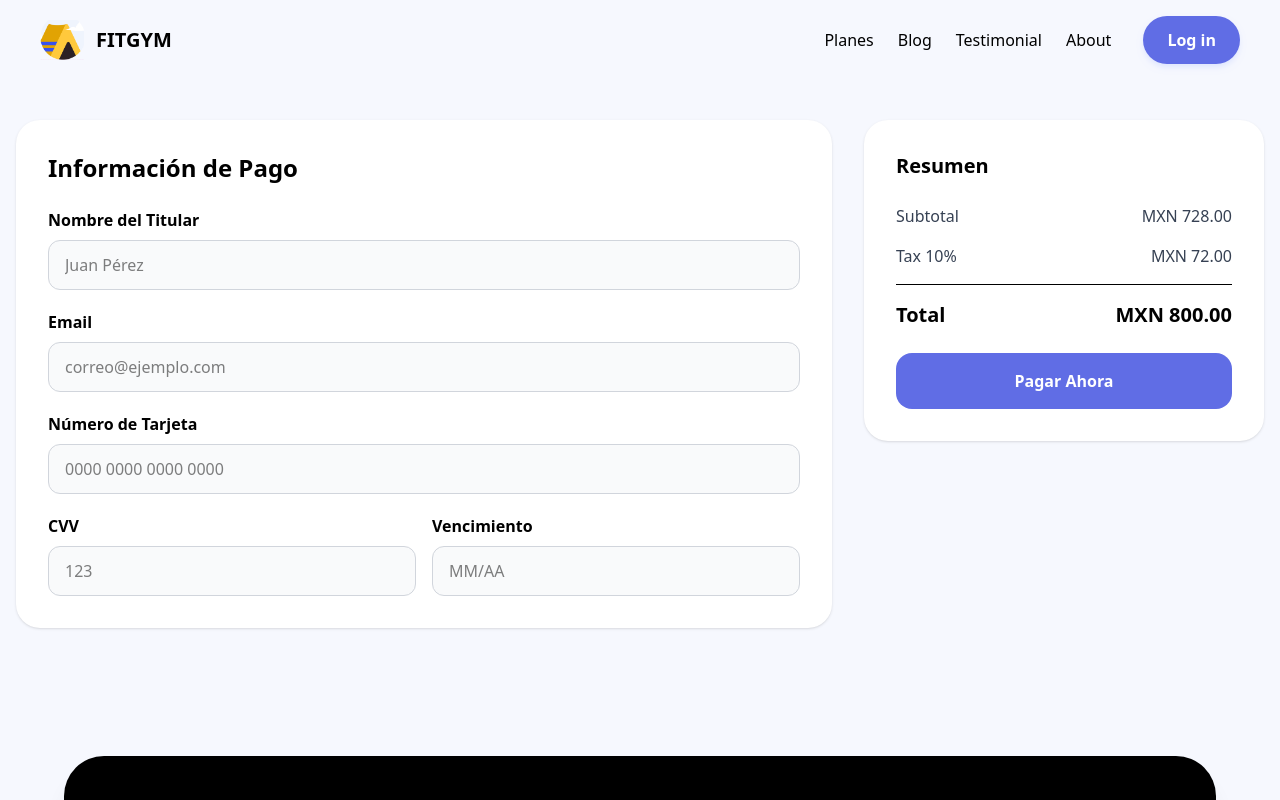
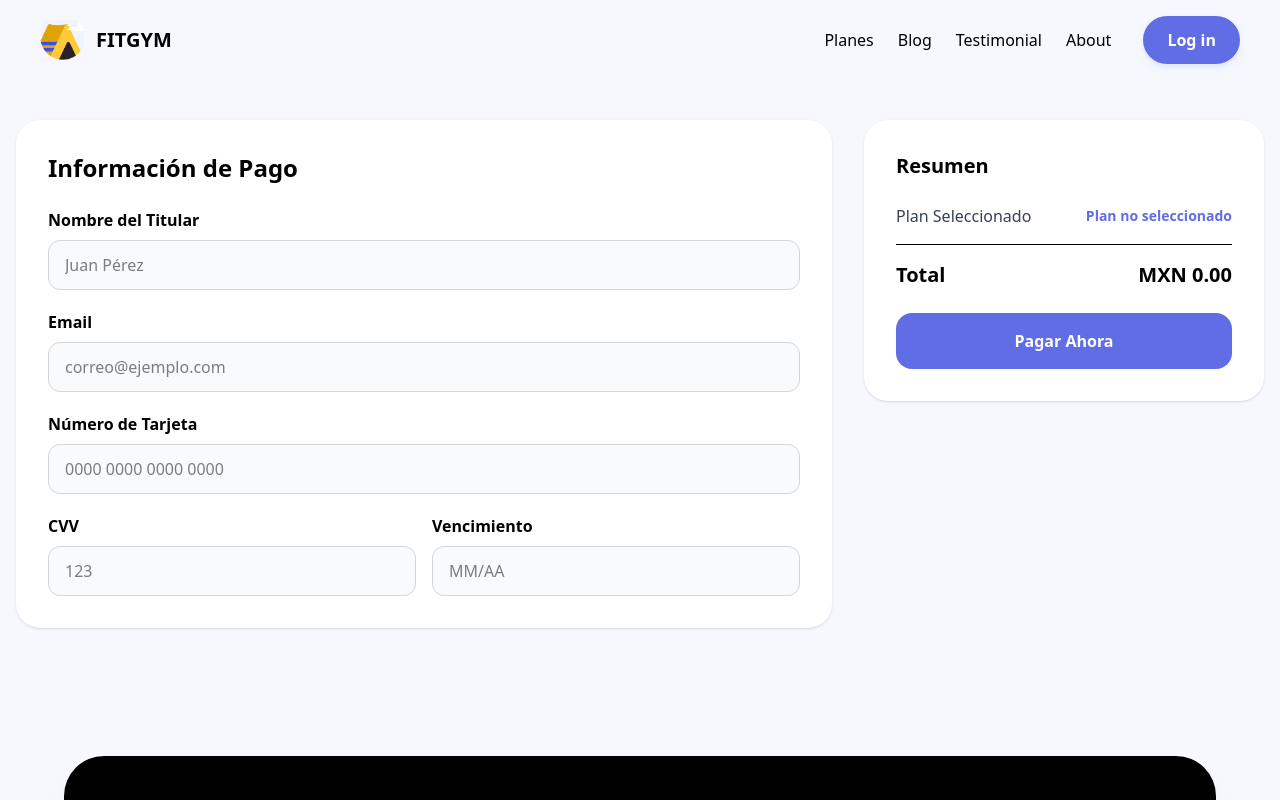
Before and after one commit to lcmarquez2005/fitgym, a React (Vite) app: page /checkout in a window 1280 px wide. Shown: the top 800 px of the page. Built offline with nearby package versions, Linux system fonts and the light colour scheme.

Commit message:
feat: Agrega flujo dinámico entre Planes, Checkout y Ticket usando useLocation

```diff
--- a/src/components/PricingCard.jsx
+++ b/src/components/PricingCard.jsx
@@ -1,6 +1,9 @@
 import React from "react";
+import { useNavigate } from 'react-router-dom';
 
 const PricingCard = ({ title, price, benefits, imageSrc, buttonText }) => {
+  const navigate = useNavigate();
+
   return (
     <div className="flex flex-1 flex-col items-start bg-white py-8 rounded-3xl shadow-lg min-w-[300px]">
       <img
@@ -29,7 +32,7 @@ const PricingCard = ({ title, price, benefits, imageSrc, buttonText }) => {
       <div className="flex flex-col md:flex-row justify-between items-center w-full px-8 gap-4 mt-auto">
         <button
           className="bg-[#606DE5] py-3 px-6 rounded-3xl w-full md:w-auto hover:bg-[#4a55c2] transition"
-          onClick={() => alert(`Seleccionaste: ${title}`)}
+          onClick={() => navigate('/checkout', { state: { nombrePlan: title, costo: price } })}
         >
           <span className="text-white text-base font-bold">{buttonText || "¡Lo quiero!"}</span>
         </button>
--- a/src/pages/client/CheckoutPage.jsx
+++ b/src/pages/client/CheckoutPage.jsx
@@ -1,10 +1,18 @@
 import React, { useState } from "react";
 import Navbar from "../../components/Navbar";
 import Footer from "../../components/Footer";
-import { useNavigate } from "react-router-dom"; // Importamos el navegador
+import { useNavigate, useLocation } from "react-router-dom"; // Importamos useLocation
 
 const CheckoutPage = () => {
-  const navigate = useNavigate(); // Inicializamos
+  const navigate = useNavigate();
+  const location = useLocation(); // Inicializamos useLocation para leer los datos que nos enviaron
+
+  // Extraemos el nombre del plan y el costo desde el "state" de la ruta
+  // Ponemos valores por defecto por si alguien entra directo a la URL sin elegir plan
+  const { nombrePlan, costo } = location.state || {
+    nombrePlan: "Plan no seleccionado",
+    costo: "MXN 0.00"
+  };
 
   const [formData, setFormData] = useState({
     name: "",
@@ -19,10 +27,19 @@ const CheckoutPage = () => {
   };
 
   const handlePay = (e) => {
-    e.preventDefault(); // Evita que la página se recargue
+    e.preventDefault();
     // Aquí podrías validar que los campos no estén vacíos
     alert("¡Pago procesado con éxito!");
-    navigate('/ticket'); // <--- Navega al ticket final
+
+    // Navegamos al ticket, pero ahora le mandamos los datos de la compra
+    // para que el ticket sepa qué imprimir
+    navigate('/ticket', {
+      state: {
+        nombrePlan: nombrePlan,
+        costo: costo,
+        cliente: formData.name || "Cliente General"
+      }
+    });
   };
 
   return (
@@ -64,9 +81,21 @@ const CheckoutPage = () => {
           <div className="bg-white p-8 rounded-3xl shadow-sm w-full lg:w-[400px] h-fit">
             <h3 className="text-xl font-bold mb-6 text-black">Resumen</h3>
             <div className="space-y-4 mb-6">
-              <div className="flex justify-between text-gray-700 font-medium"><span>Subtotal</span><span>MXN 728.00</span></div>
-              <div className="flex justify-between text-gray-700 font-medium"><span>Tax 10%</span><span>MXN 72.00</span></div>
-              <div className="border-t pt-4 flex justify-between font-bold text-xl text-black"><span>Total</span><span>MXN 800.00</span></div>
+
+              {/* Aquí mostramos el plan que el usuario eligió */}
+              <div className="flex justify-between text-gray-700 font-medium items-center">
+                <span>Plan Seleccionado</span>
+                <span className="text-right text-[#606DE5] font-bold text-sm max-w-[150px] leading-tight">
+                  {nombrePlan}
+                </span>
+              </div>
+
+              {/* Reemplazamos los valores fijos por el costo dinámico */}
+              <div className="border-t pt-4 flex justify-between font-bold text-xl text-black items-end">
+                <span>Total</span>
+                <span className="text-right">{costo}</span>
+              </div>
+
             </div>
             <button onClick={handlePay} className="w-full bg-[#606DE5] text-white font-bold py-4 rounded-2xl hover:bg-[#4a55c2] transition">Pagar Ahora</button>
           </div>
--- a/src/pages/client/TicketPage.jsx
+++ b/src/pages/client/TicketPage.jsx
@@ -1,10 +1,25 @@
 import React from "react";
 import Navbar from "../../components/Navbar";
 import Footer from "../../components/Footer";
-import { useNavigate } from "react-router-dom";
+import { useNavigate, useLocation } from "react-router-dom"; // Añadimos useLocation
 
 const TicketPage = () => {
   const navigate = useNavigate();
+  const location = useLocation(); // Atrapamos los datos
+
+  // Extraemos las variables que enviamos desde el Checkout.
+  // Si no hay datos (porque recargaron la página o entraron directo), usamos los valores de la imagen como defecto.
+  const { nombrePlan, costo, cliente } = location.state || {
+    nombrePlan: "FITPLAN REGULAR",
+    costo: "MXN 800.00",
+    cliente: "" // Opcional, por si quieres mostrar el nombre del cliente luego
+  };
+
+  // Generamos un ID de ticket aleatorio
+  const idTicket = Math.floor(10000 + Math.random() * 90000);
+
+  // Lógica simple para la vigencia basada en tu imagen de los planes
+  const vigencia = nombrePlan.includes("MEGA") ? "12 MESES" : "3 MESES";
 
   return (
     <div className="flex flex-col min-h-screen bg-[#F6F8FE]">
@@ -17,24 +32,24 @@ const TicketPage = () => {
           </div>
 
           <h2 className="text-3xl font-bold mb-2">¡Suscripción Exitosa!</h2>
-          <p className="text-gray-500 mb-10">Tu ticket digital ha sido generado.</p>
+          <p className="text-gray-500 mb-10">Tu ticket digital ha sido generado{cliente ? ` para ${cliente}` : ""}.</p>
 
           <div className="w-full border-2 border-dashed border-gray-200 rounded-2xl p-6 mb-8">
             <div className="flex justify-between mb-4 border-b pb-2">
               <span className="text-gray-500 uppercase text-xs font-bold tracking-widest">ID Ticket</span>
-              <span className="font-bold text-blue-600">#10238</span>
+              <span className="font-bold text-blue-600">#{idTicket}</span>
             </div>
             <div className="flex justify-between mb-4 border-b pb-2">
               <span className="text-gray-500 uppercase text-xs font-bold tracking-widest">Plan</span>
-              <span className="font-bold">FITPLAN REGULAR</span>
+              <span className="font-bold">{nombrePlan}</span>
             </div>
             <div className="flex justify-between mb-4 border-b pb-2">
               <span className="text-gray-500 uppercase text-xs font-bold tracking-widest">Vigencia</span>
-              <span className="font-bold">3 MESES</span>
+              <span className="font-bold">{vigencia}</span>
             </div>
             <div className="flex justify-between pt-2">
               <span className="text-gray-500 uppercase text-xs font-bold tracking-widest">Pago Total</span>
-              <span className="font-bold text-green-600">MXN 720.00</span>
+              <span className="font-bold text-green-600">{costo}</span>
             </div>
           </div>
 
```
Also changed, not shown: 1 other file (tests, documents, lock files or other folders).
